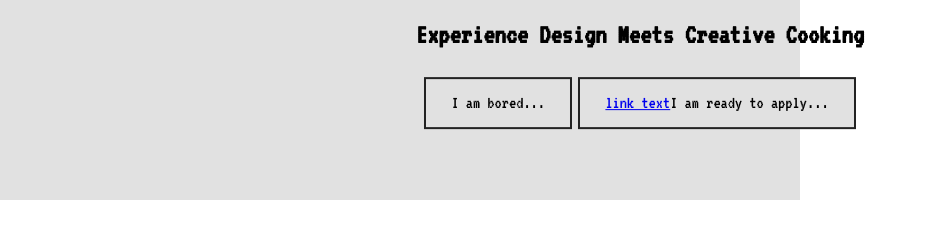
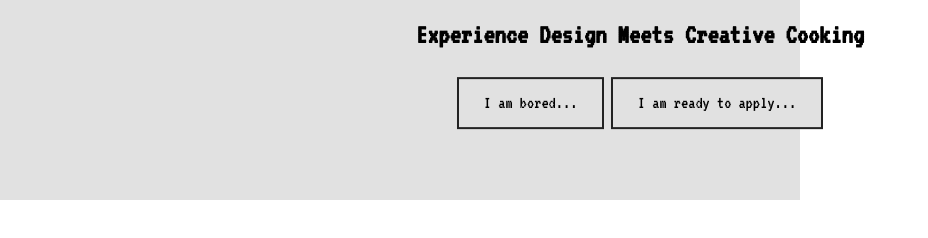
Before and after one commit to anandupender/HackFood, a plain HTML site: page index.html in a window 1280 px wide. Shown: the part 400-638 px from the top of the page, without its empty margins (0-928 px from the left). Drawn offline with Linux system fonts and the light colour scheme.

Commit message:
cool stuff

```diff
--- a/index.html
+++ b/index.html
@@ -16,7 +16,7 @@
         <div class="spacer"></div>
         <h3>Experience Design Meets Creative Cooking</h3>
         <button type="button" onclick="bored()">I am bored...</button>
-        <button type="button"><a href="anandupender.com">link text</a>I am ready to apply...</button>
+        <button type="button">I am ready to apply...</button>
 
     </div>
   </body>
```
